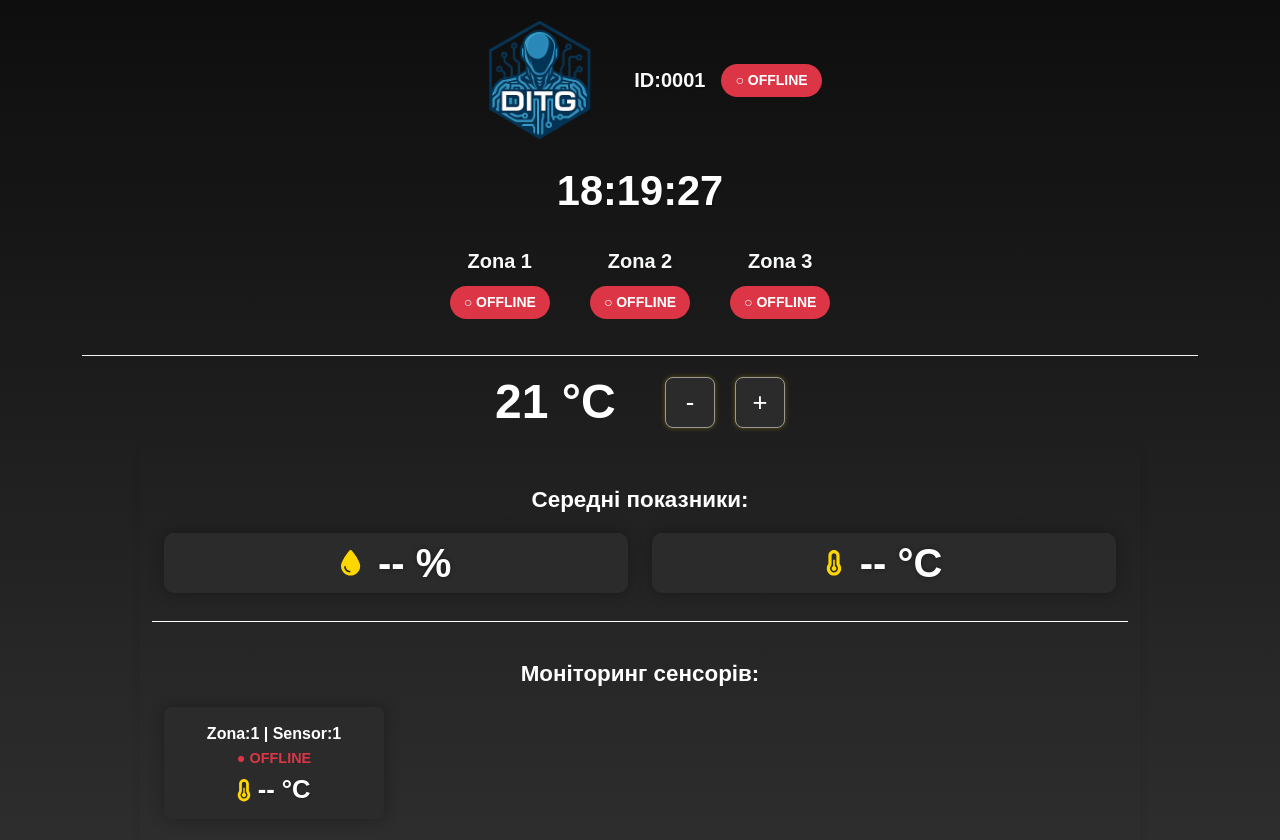
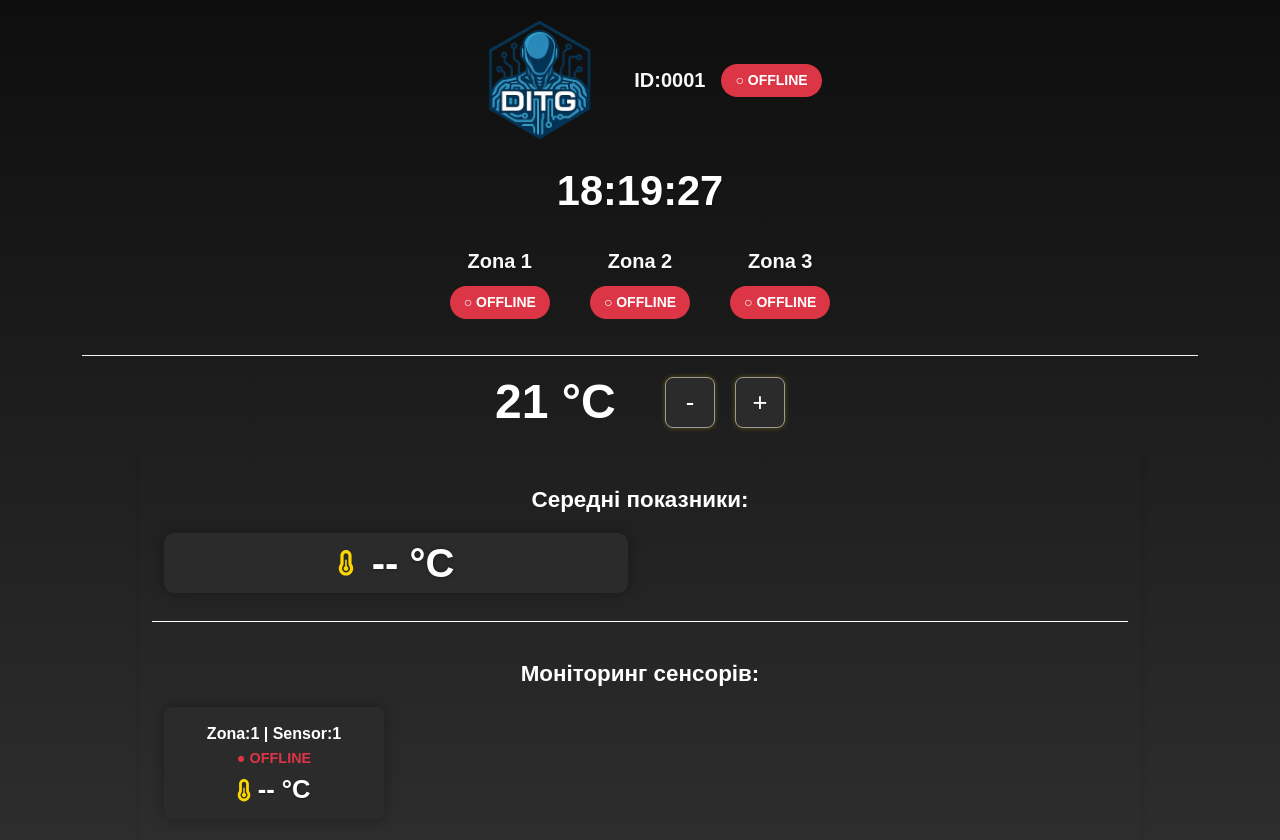
Before and after one commit to DITGDIGENTIS/ditgdigentis, a Next.js app: page / in a window 1280 px wide. Shown: the top 840 px of the page. Built offline with nearby package versions, Linux system fonts and the light colour scheme; no server answers.

Commit message:
zona temp

```diff
--- a/src/components/SensorMonitor.tsx
+++ b/src/components/SensorMonitor.tsx
@@ -2,7 +2,7 @@
 
 import { useEffect, useState } from "react";
 import { FontAwesomeIcon } from "@fortawesome/react-fontawesome";
-import { faTint, faThermometerHalf } from "@fortawesome/free-solid-svg-icons";
+import { faThermometerHalf } from "@fortawesome/free-solid-svg-icons";
 
 export function SensorMonitor() {
   const [zona1Temp, setZona1Temp] = useState<string>("--");
@@ -24,6 +24,8 @@ export function SensorMonitor() {
           setZona1Online(isOnline);
 
           const temp = zona.temp;
+          console.log("Fetched Temperature:", temp);  // Логируем температуру
+
           const isTempValid =
             typeof temp === "string" &&
             temp !== "none" &&
@@ -34,7 +36,8 @@ export function SensorMonitor() {
           setZona1Online(false);
           setZona1Temp("--");
         }
-      } catch {
+      } catch (error) {
+        console.error("Error fetching status:", error);  // Логируем ошибку
         setZona1Online(false);
         setZona1Temp("--");
       }
@@ -52,16 +55,6 @@ export function SensorMonitor() {
         <div className="col-6 col-md-6 pb-2">
           <div className="top-average-humidity-block">
             <div className="top-average-humidity-label">
-              <FontAwesomeIcon icon={faTint} />{" "}
-              <span id="averageHumidity" className="top-average-humidity-data">
-                -- %
-              </span>
-            </div>
-          </div>
-        </div>
-        <div className="col-6 col-md-6 pb-2">
-          <div className="top-average-temp-block">
-            <div className="top-average-temp-label">
               <FontAwesomeIcon icon={faThermometerHalf} />{" "}
               <span id="averageTemperature" className="top-average-temp-data">
                 {zona1Temp} °C
```
